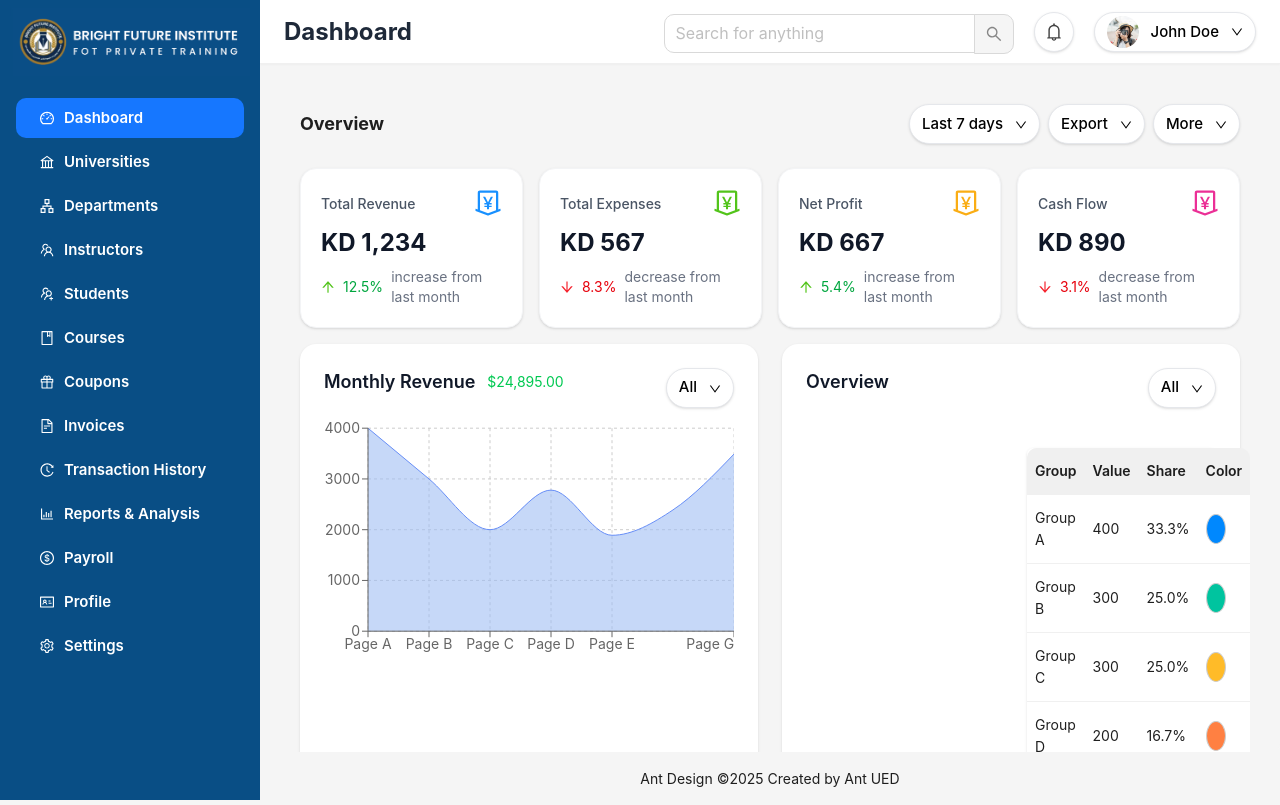
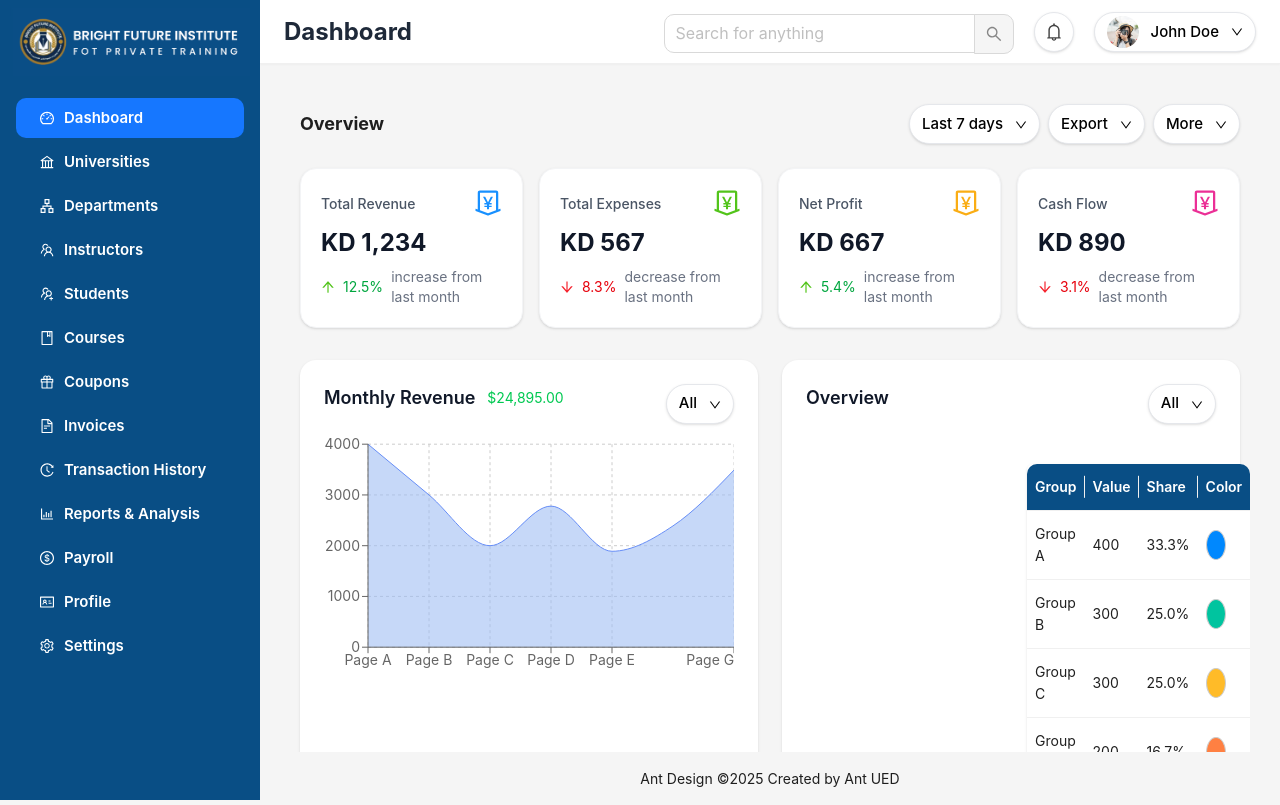
Before and after one commit to order-of-the-owl/bright-future-admin, a Next.js app: page / in a window 1280 px wide. Built offline with nearby package versions, Linux system fonts and the light colour scheme.

Commit message:
Table added.

```diff
--- a/app/components/common/AntHeader.tsx
+++ b/app/components/common/AntHeader.tsx
@@ -40,7 +40,7 @@ const AntHeader: React.FC = () => {
         <h1 className="text-xl md:text-2xl font-bold text-gray-800">Dashboard</h1>
 
         <div className="flex items-center justify-center gap-3 md:gap-5">
-          <div className="hidden md:block mt-7">
+          <div className="hidden xl:block mt-7">
             <Search
               placeholder="Search for anything"
               onSearch={onSearch}
--- /dev/null
+++ b/app/components/common/AntTable.tsx
@@ -0,0 +1,38 @@
+'use client';
+
+import { Table } from 'antd';
+import type { TableColumnsType } from 'antd';
+
+interface AntTableProps<T> {
+  columns: TableColumnsType<T>;
+  data: T[];
+  scrollX?: number;
+  pageSize?: number;
+  stickyHeader?: boolean;
+}
+
+const AntTable = <T extends object>({
+  columns,
+  data,
+  scrollX = 1200,
+  pageSize = 10,
+  stickyHeader = true,
+}: AntTableProps<T>) => {
+  return (
+    <Table<T>
+  columns={columns}
+  dataSource={data}
+  scroll={{ x: scrollX }}
+  pagination={{ pageSize }}
+  sticky={stickyHeader ? { offsetHeader: 64 } : false}
+  bordered
+  style={{
+    boxShadow: "0 4px 12px rgba(0, 0, 0, 0.15)", // <-- subtle modern shadow
+    borderRadius: "12px",
+  }}
+/>
+
+  );
+};
+
+export default AntTable;
--- a/app/globals.css
+++ b/app/globals.css
@@ -30,3 +30,9 @@ body {
 .custom-sidebar-menu .ant-menu-submenu-title {
   color: #fff !important;
 }
+
+.ant-table-thead > tr > th.ant-table-cell {
+  background-color: #094E85 !important;
+  font-weight: 600 !important;
+  color: #fff !important;
+}
--- a/app/page.tsx
+++ b/app/page.tsx
@@ -1,28 +1,74 @@
 'use client';
 
-import { Space, Spin } from 'antd';
-import dynamic from 'next/dynamic';
 import DropdownMenu from './components/common/DropdownMenu';
 import { cardDetails, timeMenu, exportMenu, moreMenu } from '@/app/utils/constants/cardsData';
 import Cards from './components/dashboard/cards';
+import { Tag, Space, Spin } from 'antd';
+import type { TableColumnsType } from 'antd';
+import { lazyLoadComponent } from './utils/helpers/lazyLoadComponent';
 
-const ChartCard = dynamic(() => import('./components/dashboard/chartCard'), {
-  ssr: false,
-  loading: () => (
-    <div className="flex justify-center items-center h-64">
-      <Spin size="large" tip="Loading chart..." />
-    </div>
-  ),
-});
+interface DataType {
+  key: React.Key;
+  name: string;
+  university: string;
+  department: string;
+  course: string;
+  code: string;
+  subscription: string;
+  mode: string;
+  addons: string;
+  status: string;
+}
 
-const PieChartInFlexbox = dynamic(() => import('./components/dashboard/pieChart'), {
-  ssr: false,
-  loading: () => (
-    <div className="flex justify-center items-center h-64">
-      <Spin size="large" tip="Loading chart..." />
-    </div>
-  ),
-});
+const columns: TableColumnsType<DataType> = [
+  { title: 'Name', dataIndex: 'name', key: 'name' },
+  { title: 'University', dataIndex: 'university', key: 'university' },
+  { title: 'Department', dataIndex: 'department', key: 'department' },
+  { title: 'Course', dataIndex: 'course', key: 'course' },
+  { title: 'Code', dataIndex: 'code', key: 'code' },
+  { title: 'Subscription', dataIndex: 'subscription', key: 'subscription' },
+  { title: 'Mode', dataIndex: 'mode', key: 'mode' },
+  { title: 'Add-ons', dataIndex: 'addons', key: 'addons' },
+  {
+    title: 'Status',
+    dataIndex: 'status',
+    key: 'status',
+    render: (status: string) => {
+      const color =
+        status === 'Active' ? 'green' : status === 'Pending' ? 'orange' : 'red';
+      return <Tag color={color}>{status}</Tag>;
+    },
+  },
+  {
+    title: 'Action',
+    key: 'action',
+    render: () => (
+      <Space>
+        <a>Delete</a>
+      </Space>
+    ),
+  },
+];
+
+const fakeData: DataType[] = Array.from({ length: 10 }).map((_, i) => ({
+  key: i,
+  name: `Student ${i + 1}`,
+  university: 'Stanford University',
+  department: 'Computer Science',
+  course: `Full Stack Dev ${i + 1}`,
+  code: `CS${100 + i}`,
+  subscription: i % 2 === 0 ? 'Premium' : 'Basic',
+  mode: i % 2 === 0 ? 'Online' : 'In-Person',
+  addons: i % 3 === 0 ? 'Cloud Storage' : 'Course Notes',
+  status: i % 2 === 0 ? 'Active' : i % 3 === 0 ? 'Pending' : 'Expired',
+}));
+
+
+
+const ChartCard = lazyLoadComponent(() => import('./components/dashboard/chartCard'), 'chart');
+const PieChartInFlexbox = lazyLoadComponent(() => import('./components/dashboard/pieChart'), 'chart');
+const AntTable = lazyLoadComponent(() => import('./components/common/AntTable'), 'table');
+
 
 const Page = () => {
   return (
@@ -43,10 +89,19 @@ const Page = () => {
         ))}
       </div>
 
-      <div className="grid sm:grid-cols-1 xl:grid-cols-2 mt-4 rounded-lg gap-6">
+      <div className="grid sm:grid-cols-1 xl:grid-cols-2 my-8 rounded-lg gap-6">
         <ChartCard />
         <PieChartInFlexbox />
       </div>
+
+      <div className="flex w-full flex-col md:flex-row md:justify-between items-center mb-6 gap-3">
+        <h1 className="text-lg font-bold">Overview</h1>
+        <Space>
+          <DropdownMenu label="Last 7 days" menuItems={timeMenu} />
+        </Space>
+      </div>
+
+      <AntTable<DataType> columns={columns} data={fakeData} scrollX={1500} pageSize={5} />
     </div>
   );
 };
--- /dev/null
+++ b/app/utils/helpers/lazyLoadComponent.tsx
@@ -0,0 +1,26 @@
+import dynamic from 'next/dynamic';
+import { Spin } from 'antd';
+import React from 'react';
+
+type ComponentType<T = any> = React.ComponentType<T>;
+
+export const lazyLoadComponent = <T extends ComponentType<any>>(
+  importFn: () => Promise<{ default: T }>,
+  type: 'chart' | 'table' | 'default' = 'default'
+): T => {
+  const loadingTip =
+    type === 'chart'
+      ? 'Loading chart...'
+      : type === 'table'
+      ? 'Loading table...'
+      : 'Loading...';
+
+  return dynamic(importFn as any, {
+    ssr: false,
+    loading: () => (
+      <div className="flex justify-center items-center h-64">
+        <Spin size="large" tip={loadingTip} />
+      </div>
+    ),
+  }) as unknown as T;
+};
```
